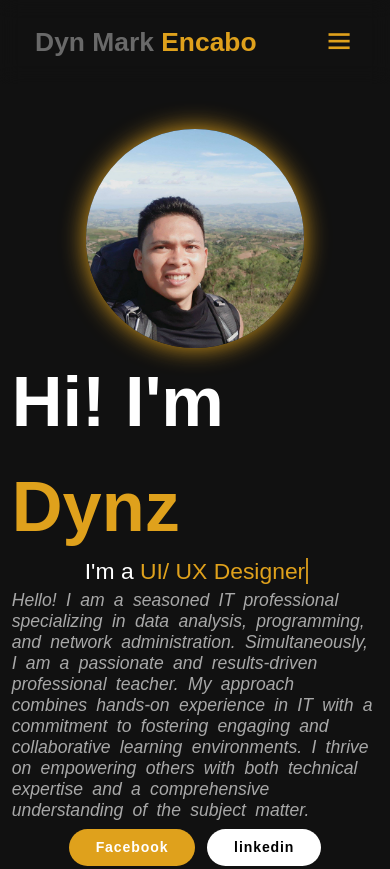
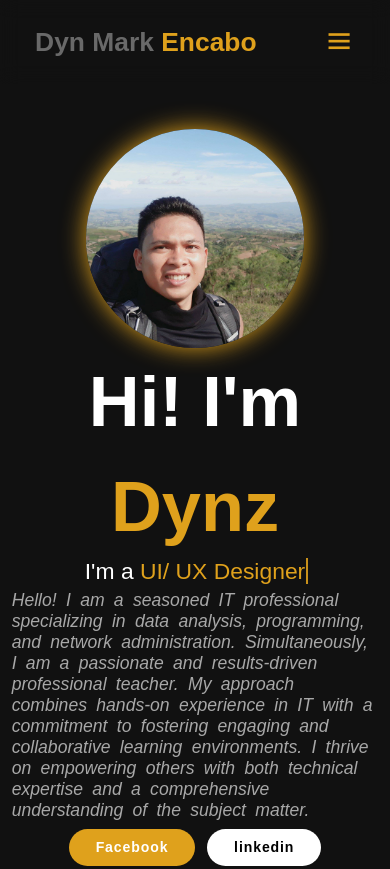
Before and after one commit to Marshy710/Marshy710.github.io, a plain HTML site: page index.html in a window 390 px wide. Shown: the top 869 px of the page. Drawn offline with nearby package versions, Linux system fonts and the light colour scheme.

Commit message:
Update style.css

```diff
--- a/Assets/styles/style.css
+++ b/Assets/styles/style.css
@@ -543,6 +543,11 @@ span{
         font-size: 8rem;
         margin-top: 3rem;
     }
+    .about-content h2{
+    text-align: center;
+	position: center;
+    line-height: 1.5;
+	}
     .about-content p{
         max-width: 600px;
         margin: 0 auto;
```
